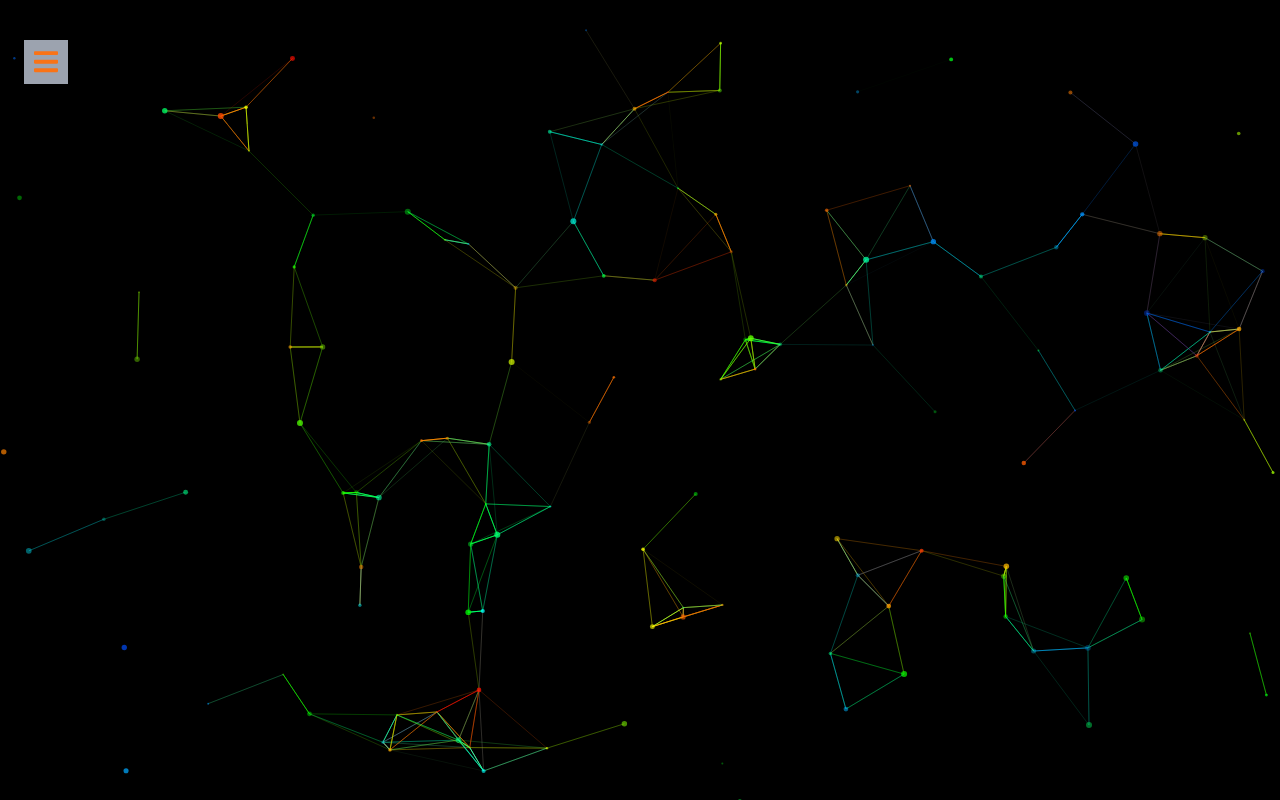
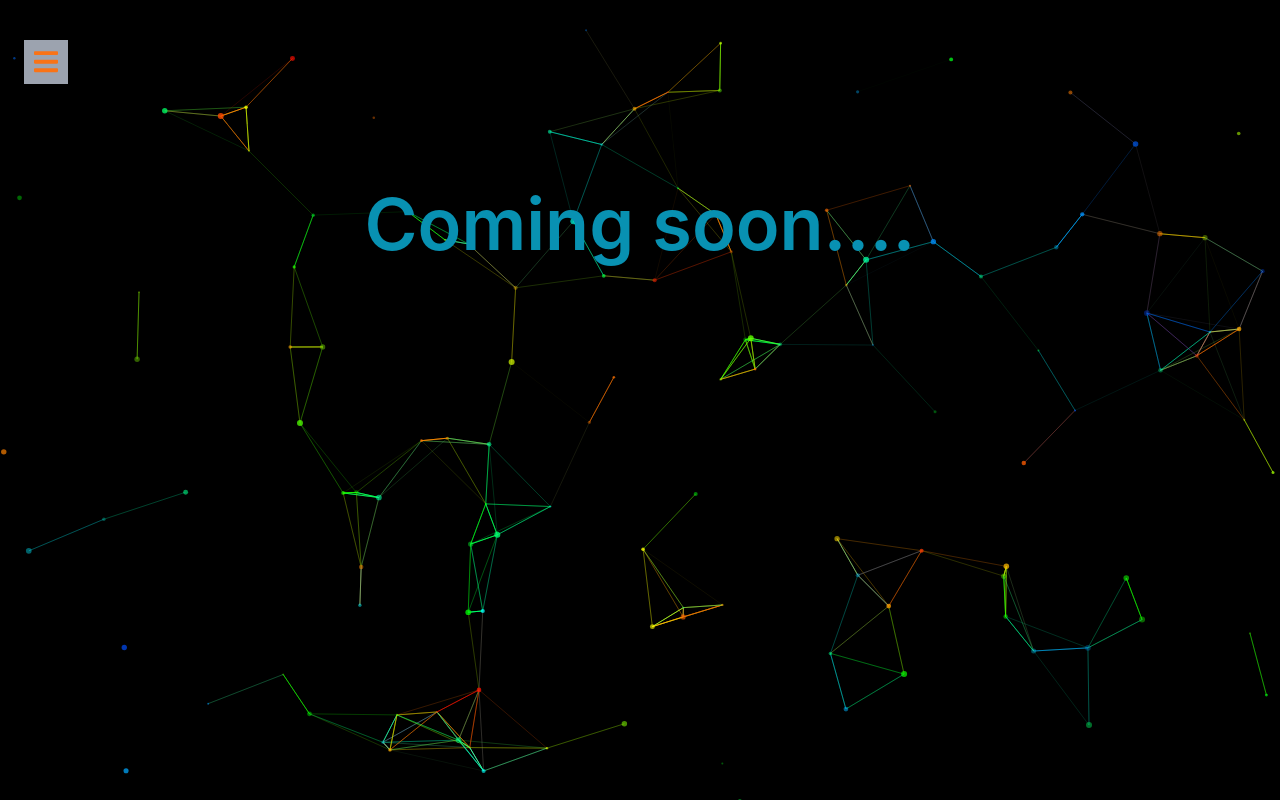
Before and after one commit to Shikder-Vai/simple-portfolio, a React (Create React App) app: page /blogs in a window 1280 px wide. Before the commit this address had no page. Built offline with nearby package versions, Linux system fonts and the light colour scheme; what tw-elements would draw is missing.

Commit message:
blogs added

```diff
--- a/src/App.js
+++ b/src/App.js
@@ -7,6 +7,7 @@ import Home from "./Pages/Home/Home";
 import ProjectDetails from "./Pages/Home/Projects/ProjectDetails";
 import Navbar from "./Pages/Share/Navbar";
 import { ToastContainer } from "react-toastify";
+import Blogs from "./Pages/Blogs";
 
 function App() {
   const particlesInit = async (main) => {
@@ -31,6 +32,7 @@ function App() {
       <Routes>
         <Route path="/" element={<Home />} />
         <Route path="/home" element={<Home />} />
+        <Route path="/blogs" element={<Blogs />} />
         <Route path="/projectDetails/:_id" element={<ProjectDetails />} />
       </Routes>
       <ToastContainer />
--- /dev/null
+++ b/src/Pages/Blogs.js
@@ -0,0 +1,15 @@
+import React from "react";
+
+const Blogs = () => {
+  return (
+    <div className="p-16">
+      <div className="flex items-center justify-center">
+        <h1 className=" md:text-7xl text-3xl font-semibold text-cyan-600">
+          Coming soon....
+        </h1>
+      </div>
+    </div>
+  );
+};
+
+export default Blogs;
--- a/src/Pages/Home/Banner.js
+++ b/src/Pages/Home/Banner.js
@@ -18,7 +18,7 @@ const Banner = () => {
           <h3 className="text-md mt-1 md:mt-5 ">
             MERN Stack Developer / Front End Development Expert
           </h3>
-          <p className=" hidden md:block">
+          <p className="">
             I am a Web developer. Hard-working programmer with clear
             communication and active listening skills. <br /> I am so glad to
             you are here.
--- a/src/Pages/Share/Navbar.js
+++ b/src/Pages/Share/Navbar.js
@@ -90,9 +90,9 @@ navbar navbar-expand-lg navbar-light
                 <li className="nav-item pr-2">
                   <Link
                     className="nav-link rounded-xl  w-12 p-2 text-orange-500 hover:text-orange-700 focus:bg-gray-700 "
-                    to={""}
+                    to={"/blogs"}
                   >
-                    About Me
+                    Blogs
                   </Link>
                 </li>
               </ul>
```
